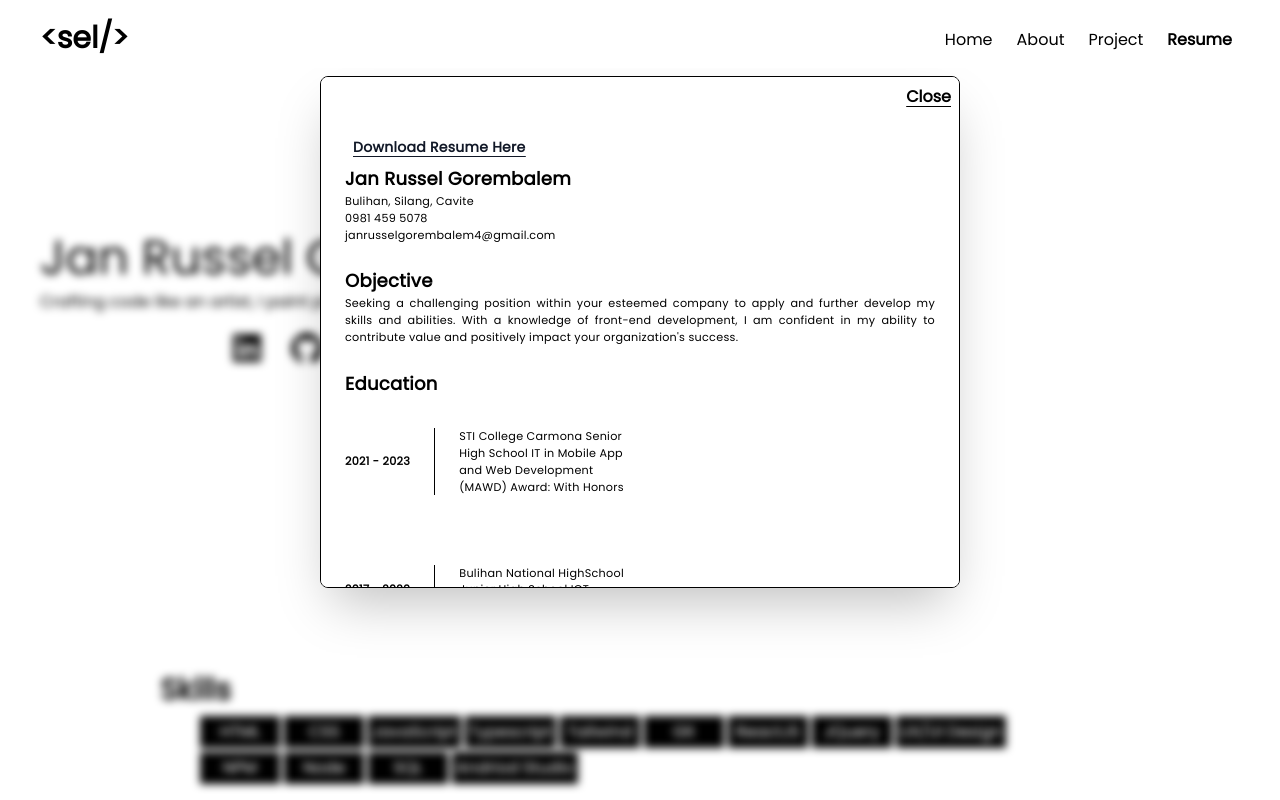
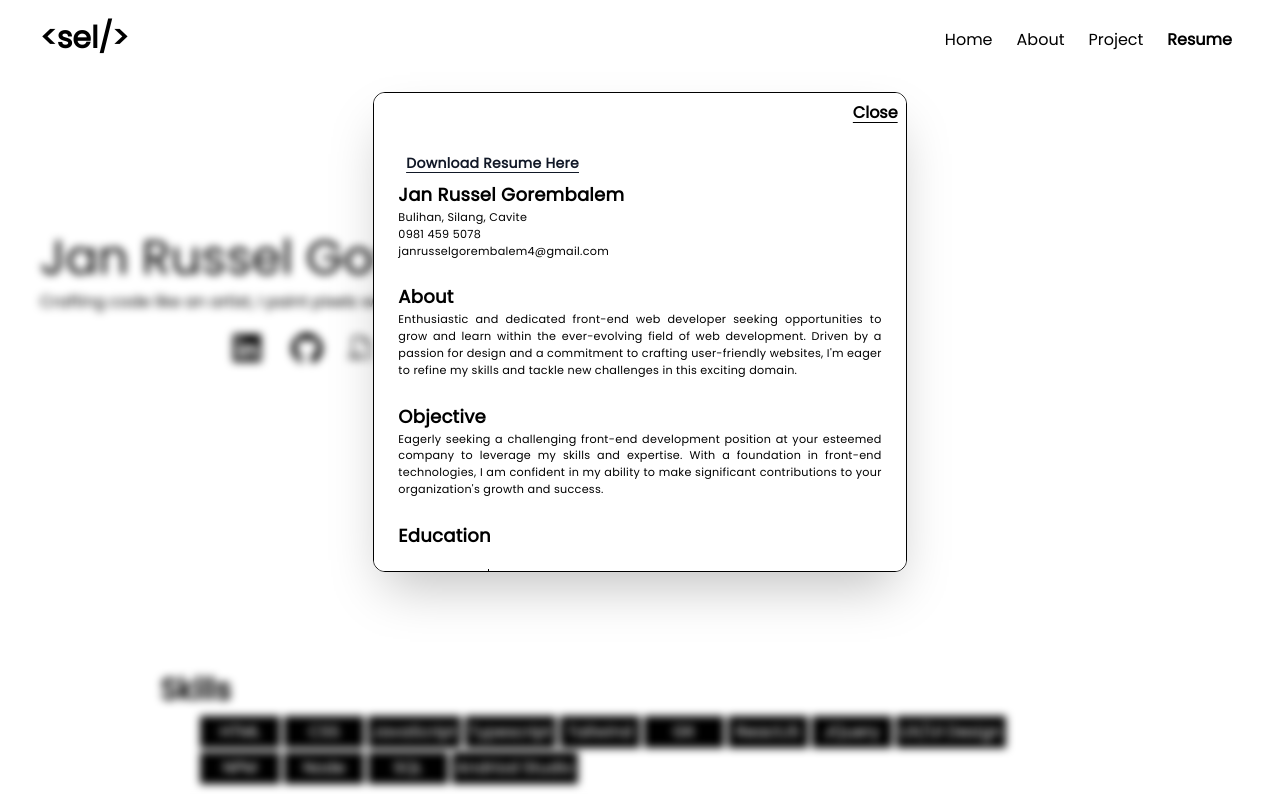
Before and after one commit to selelel/Portfolio, a React (Create React App) app: page / in a window 1280 px wide. Both pictures are taken after a click on the link "Resume". Shown: the top 800 px of the page. Built offline with nearby package versions, Linux system fonts and the light colour scheme.

Commit message:
refactor modal

```diff
--- a/public/index.html
+++ b/public/index.html
@@ -39,5 +39,6 @@
       To begin the development, run `npm start` or `yarn start`.
       To create a production bundle, use `npm run build` or `yarn build`.
     -->
+    <div class="modal-root"></div>
   </body>
 </html>
--- a/src/Components/Main/Main.tsx
+++ b/src/Components/Main/Main.tsx
@@ -16,8 +16,12 @@ const Main = () => {
 
   return (
     <>
-      {context?.ViewModal}
-      <div className={classN}>
+      {context?.modal && (
+        <Modals>
+          <Resume />
+        </Modals>
+      )}
+      <div className="">
         <div id="hero">
           <Hero />
         </div>
--- a/src/Components/Resume/Resume.tsx
+++ b/src/Components/Resume/Resume.tsx
@@ -8,7 +8,7 @@ const Resume = () => {
     <>
       <div className="mx-3 p-3 text-[0.7rem] tracking-wide">
         <Button secondary className="text-sm text-gray-900">
-          <a href="https://drive.google.com/file/d/1TLPm0YkEFl8xSmVa0bGEN8dt91-KE8th/view?usp=sharing">
+          <a href="https://drive.google.com/file/d/1AYQTHTGBaioQucM2cYvOSJRPxxrcEd8U/view?usp=sharing">
             Download Resume Here
           </a>
         </Button>
@@ -16,6 +16,11 @@ const Resume = () => {
         <p>{info.address}</p>
         <p>{info.number}</p>
         <p>{info.email}</p>
+      </div>
+
+      <div className="mx-3 p-3 text-[0.7rem] tracking-wide">
+        <p className="font-semibold font-body text-lg">About</p>
+        <p className="text-justify">{info.about}</p>
       </div>
 
       <div className="mx-3 p-3 text-[0.7rem] tracking-wide">
@@ -28,12 +33,12 @@ const Resume = () => {
 
         {info.education.map((el, index) => {
           return (
-            <div className="flex h-32">
+            <div className="flex h-32 my-4">
               <p className="my-auto h-fit font-semibold mr-6 min-w-fit">
                 {info.education[index].year}
               </p>
               <div className="w-48 border-l border-black pl-6 my-auto h-fit">
-                {info.education[index].desciption}
+                {info.education[index].desciption()}
               </div>
             </div>
           );
--- a/src/Context/Info.ts
+++ /dev/null
@@ -1,62 +0,0 @@
-const info = {
-  name: "Jan Russel Gorembalem",
-  address: "Bulihan, Silang, Cavite",
-  number: "0981 459 5078",
-  email: "janrusselgorembalem4@gmail.com",
-  objective: `Seeking a challenging position within your esteemed company to apply and further
-  develop my skills and abilities. With a knowledge of front-end development, I am
-  confident in my ability to contribute value and positively impact your organization's
-  success.`,
-  education: [
-    {
-      year: "2021 - 2023",
-      desciption:
-        "STI College Carmona Senior High School IT in Mobile App and Web Development (MAWD) Award: With Honors",
-    },
-    {
-      year: "2017 - 2020",
-      desciption:
-        "Bulihan National HighSchool Junior High School ICT Award: With Honors",
-    },
-  ],
-  skill: [
-    "Has experience creating websites and programs using a specific computer programming language (including Tailwind, Typescript, and ReactJS).",
-
-    "Has the skill to perform graphic design and video design.",
-
-    "Has knowledge of performing administrative tasks (communication-related tasks, scheduling tasks, organizational tasks, and miscellaneous administrative tasks).",
-
-    "Has the needed skills of problem-solving, reliability, fast learning, and persistence.",
-
-    "Has strong interpersonal communication skills, with excellent verbal and written communicationabilities.",
-  ],
-  extra: [
-    "TAGISAN NG TALINO AT SINING 2023 CodeFest Hackathon (Champion)",
-    "Mapúa MCL ACM CodeX Competition (Entrant)",
-    "ShuttersBugs (Photography and Videography)",
-    ,
-  ],
-};
-const projects = [
-  {
-    name: "Portfolio Website",
-    description:
-      "Discover my portfolio – a visual journey through my creative work and skills. Explore and connect today!",
-    urlGit: "https://github.com/selelel/portfolio",
-    urlHomepage: "https://selelel.github.io/portfolio/",
-    urlImg: require("./img/portfolio.gif"),
-    techStack: ["Tailwind", "ReactJS", "TypeScript"],
-  },
-  {
-    name: "Vertext",
-    description:
-      "VerText is the go-to website for quick and easy text transformations. Convert text to uppercase, lowercase, or Morse code in seconds, and express yourself with flair.",
-    urlGit: "https://github.com/selelel/vertext",
-    urlHomepage:
-      "https://selelel.github.io/vertext/?fbclid=IwAR2C3kuhUs6n2lm6GiMPt3-N3EwGzVw7s_UX7iGF7kff2JHC4fb_F2KNMew",
-    urlImg: require("./img/vertext.gif"),
-    techStack: ["Tailwind", "ReactJS"],
-  },
-];
-
-export { projects, info };
--- /dev/null
+++ b/src/Context/Info.tsx
@@ -0,0 +1,83 @@
+const info = {
+  name: "Jan Russel Gorembalem",
+  address: "Bulihan, Silang, Cavite",
+  number: "0981 459 5078",
+  email: "janrusselgorembalem4@gmail.com",
+  about: `Enthusiastic and dedicated front-end web developer seeking
+  opportunities to grow and learn within the ever-evolving field of web
+  development. Driven by a passion for design and a commitment to
+  crafting user-friendly websites, I'm eager to refine my skills and tackle
+  new challenges in this exciting domain.
+  `,
+  objective: `Eagerly seeking a challenging front-end development position at your
+  esteemed company to leverage my skills and expertise. With a
+  foundation in front-end technologies, I am confident in my ability to
+  make significant contributions to your organization's growth and
+  success.
+  `,
+  education: [
+    {
+      year: "2021 - 2023",
+      desciption: () => {
+        return (
+          <div>
+            <h1 className="font-bold">
+              STI College Carmona Senior High School
+            </h1>
+            IT in Mobile App and Web Development (MAWD){" "}
+            <p className="italic mt-1">
+              Award: Notable achievements Mobile App Development.
+            </p>
+          </div>
+        );
+      },
+    },
+    {
+      year: "2017 - 2020",
+      desciption: () => {
+        return (
+          <div>
+            <h1 className="font-bold">
+              Bulihan Integrated National High School
+            </h1>
+            Information and Communication Technology{" "}
+            <p className="italic mt-1">Awards: With Honors</p>
+          </div>
+        );
+      },
+    },
+  ],
+  skill: [
+    "Languages: JavaScript/TypeScript, C#, Java",
+    "Frontend: React, TailwindCSS",
+    "Tools: Discord, Git, GitHub/GitLab",
+  ],
+  extra: [
+    "TAGISAN NG TALINO AT SINING 2023 CodeFest Hackathon (Champion)",
+    "Mapúa MCL ACM CodeX Competition (Entrant)",
+  ],
+};
+
+const projects = [
+  {
+    name: "Portfolio Website",
+    description:
+      "Discover my portfolio – a visual journey through my creative work and skills. Explore and connect today!",
+    urlGit: "https://github.com/selelel/portfolio",
+    urlHomepage: "https://selelel.github.io/portfolio/",
+    urlImg: require("./img/portfolio.gif"),
+    techStack: ["Tailwind", "ReactJS", "TypeScript"],
+  },
+  {
+    name: "Vertext",
+    description:
+      "VerText is the go-to website for quick and easy text transformations. Convert text to uppercase, lowercase, or Morse code in seconds, and express yourself with flair.",
+    urlGit: "https://github.com/selelel/vertext",
+    urlHomepage:
+      "https://selelel.github.io/vertext/?fbclid=IwAR2C3kuhUs6n2lm6GiMPt3-N3EwGzVw7s_UX7iGF7kff2JHC4fb_F2KNMew",
+    urlImg: require("./img/vertext.gif"),
+    techStack: ["Tailwind", "ReactJS"],
+  },
+];
+
+export { projects, info };
--- a/src/Reuseable UI/Modals.tsx
+++ b/src/Reuseable UI/Modals.tsx
@@ -1,6 +1,8 @@
-import React, { Children, ReactNode } from "react";
+import React, { ReactNode, useEffect } from "react";
 import classNames from "classnames";
 import Button from "./Button";
+import ReactDOM from "react-dom";
+import { cont } from "../Context/Context";
 
 type Props = {
   children: ReactNode;
@@ -8,26 +10,54 @@ type Props = {
   className?: string;
 };
 
-function Modals({ children, ...rest }: Props) {
+function Modals({ children, ...rest }: Props): JSX.Element | null {
+  const context = cont();
   const classes = classNames(
-    "break-words blur-none mx-auto border border-black w-2/4 h-[32rem] rounded-lg overflow-auto scrollbar-hide bg-white m-3 min-w-[20rem] shadow-2xl",
+    "fixed inset-20 w-5/12 border border-black h-[30rem] overflow-auto scrollbar-hide bg-white m-3 min-w-[20rem] mx-auto rounded-xl shadow-2xl duration-500 ease-out",
     rest.className
   );
-  return (
-    <>
+
+  const modalRoot = document.querySelector(".modal-root") as HTMLElement;
+
+  if (!modalRoot) {
+    return null;
+  }
+
+  const container = document.createElement("div");
+  modalRoot.appendChild(container);
+
+  useEffect(() => {
+    document.querySelector("#root") as HTMLElement;
+    document.body.classList.add("overflow-hidden");
+    return () => {
+      document.body.classList.remove("overflow-hidden");
+    };
+  });
+
+  return ReactDOM.createPortal(
+    <div>
+      <div
+        onClick={() => {
+          context?.setModal(false);
+        }}
+        className="fixed inset-0 duration-500 ease-out backdrop-blur-sm"
+      ></div>
       <div className={classes}>
-        <div className="flex justify-end ">
+        <div className="flex justify-end">
           <Button
             secondary
-            className=" active:decoration-red-800 active:text-red-500"
-            onClick={rest.onClose}
+            className="active:decoration-red-800 active:text-red-500"
+            onClick={() => {
+              context?.setModal(false);
+            }}
           >
             Close
           </Button>
         </div>
         <div>{children}</div>
       </div>
-    </>
+    </div>,
+    container
   );
 }
 
```
